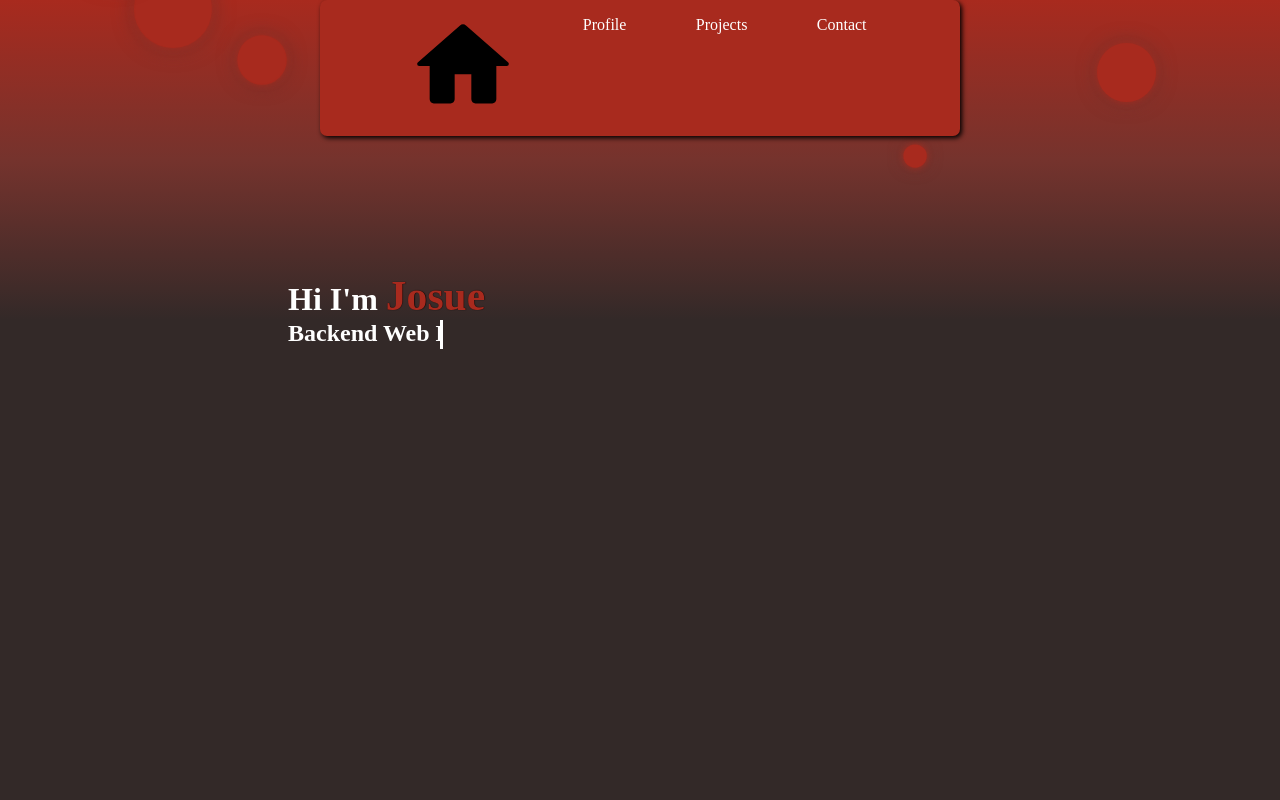
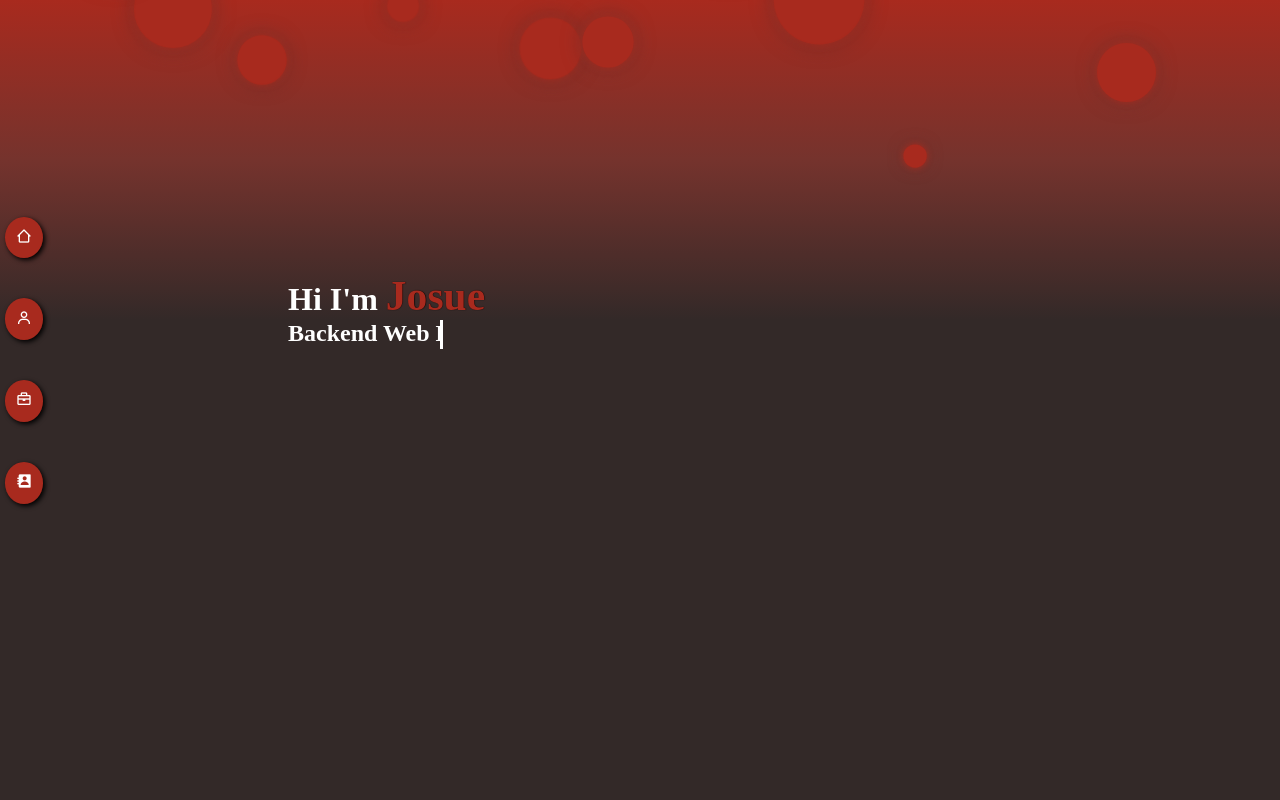
Before and after one commit to 0seaS/portfolio, a website built with Vite: page index.html in a window 1280 px wide. Shown: the top 800 px of the page. Built offline with nearby package versions, Linux system fonts and the light colour scheme.

Commit message:
updated header

```diff
--- a/index.html
+++ b/index.html
@@ -3,6 +3,7 @@
   <head>
     <meta charset="UTF-8" />
     <link rel="icon" type="image/svg+xml" href="/vite.svg" />
+    <link href='https://unpkg.com/boxicons@2.1.4/css/boxicons.min.css' rel='stylesheet'>
     <meta name="viewport" content="width=device-width, initial-scale=1.0" />
     <title>Josue-Dev</title>
   </head>
@@ -10,13 +11,13 @@
     <header>
       <ul>
         <li><a href="#home">
-            <svg xmlns="http://www.w3.org/2000/svg" x="0px" y="0px" width="100" height="100" viewBox="0 0 24 24">
-              <path d="M 12 2 A 1 1 0 0 0 11.289062 2.296875 L 1.203125 11.097656 A 0.5 0.5 0 0 0 1 11.5 A 0.5 0.5 0 0 0 1.5 12 L 4 12 L 4 20 C 4 20.552 4.448 21 5 21 L 9 21 C 9.552 21 10 20.552 10 20 L 10 14 L 14 14 L 14 20 C 14 20.552 14.448 21 15 21 L 19 21 C 19.552 21 20 20.552 20 20 L 20 12 L 22.5 12 A 0.5 0.5 0 0 0 23 11.5 A 0.5 0.5 0 0 0 22.796875 11.097656 L 12.716797 2.3027344 A 1 1 0 0 0 12.710938 2.296875 A 1 1 0 0 0 12 2 z"></path>
-            </svg>
-          </a></li>
-        <li><a href="#resume">Profile</a></li>
-        <li><a href="#projects">Projects</a></li>
-        <li><a href="#contact">Contact</a></li>
+          <i class='bx bx-home-alt-2'></i>
+        </a></li>
+        <li><a href="#resume">
+          <i class='bx bx-user'></i>
+        </a></li>
+        <li><a href="#projects"><i class='bx bx-briefcase'></i></a></li>
+        <li><a href="#contact"><i class='bx bxs-contact'></i></a></li>
       </ul>
     </header>
     <main>
@@ -58,7 +59,7 @@
             <h2>Professional Profile </h2>
             <p >Full Stack developer with extensive experience in the use of react and other frameworks. Specialized in creating responsive websites with custom designs.</p>
             <p >I will help you to put your business or startup online.</p>
-            <p >You can read more about my in <a href="">My resume</a></p>
+            <p >You can read more about my in <a href="/curriculumI.pdf" target="_blank">My resume</a></p>
           </article>
           <article>
             <h3>Core Skills</h3>
--- a/style.css
+++ b/style.css
@@ -45,21 +45,30 @@ h2, h3{
 
 /* nav */
 header {
-  width: 100vw;
+  height: 100vh;
   position: fixed;
   z-index: 3;
 }
 
 header > ul {
+
+  display: flex;
+  flex-direction: column;
+  padding: .5em 1em;
+  border-radius: 0px 7px 7px 0px;
+
+  height: 50vh;
+  margin: 20vh 0;
+  justify-content: space-evenly;
+  align-items: center;
+  color: var(--text-color2);
+}
+
+header > ul > li {
+  padding: .7em;
+  border-radius: 50%;
   background-color: var(--main-color);
-  display: flex;
-  padding: .5em 1em;
-  border-radius: 7px;
   box-shadow: 2px 2px 5px black;
-  width: 70%;
-  margin: 0 auto;
-  justify-content: space-evenly;
-  color: var(--text-color2);
 }
 
 header > ul > li:hover{
```
Also changed, not shown: 1 other file.
